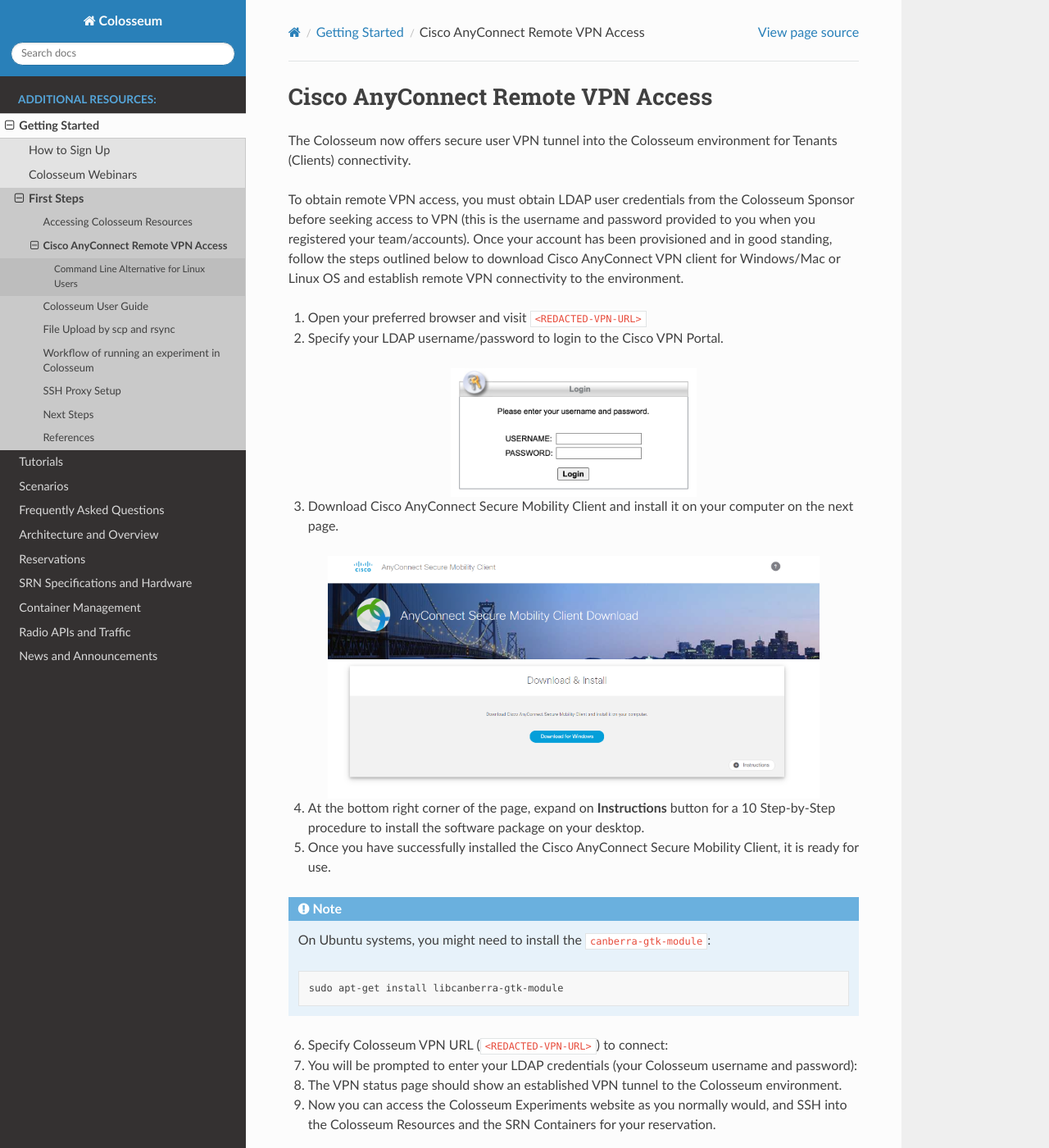
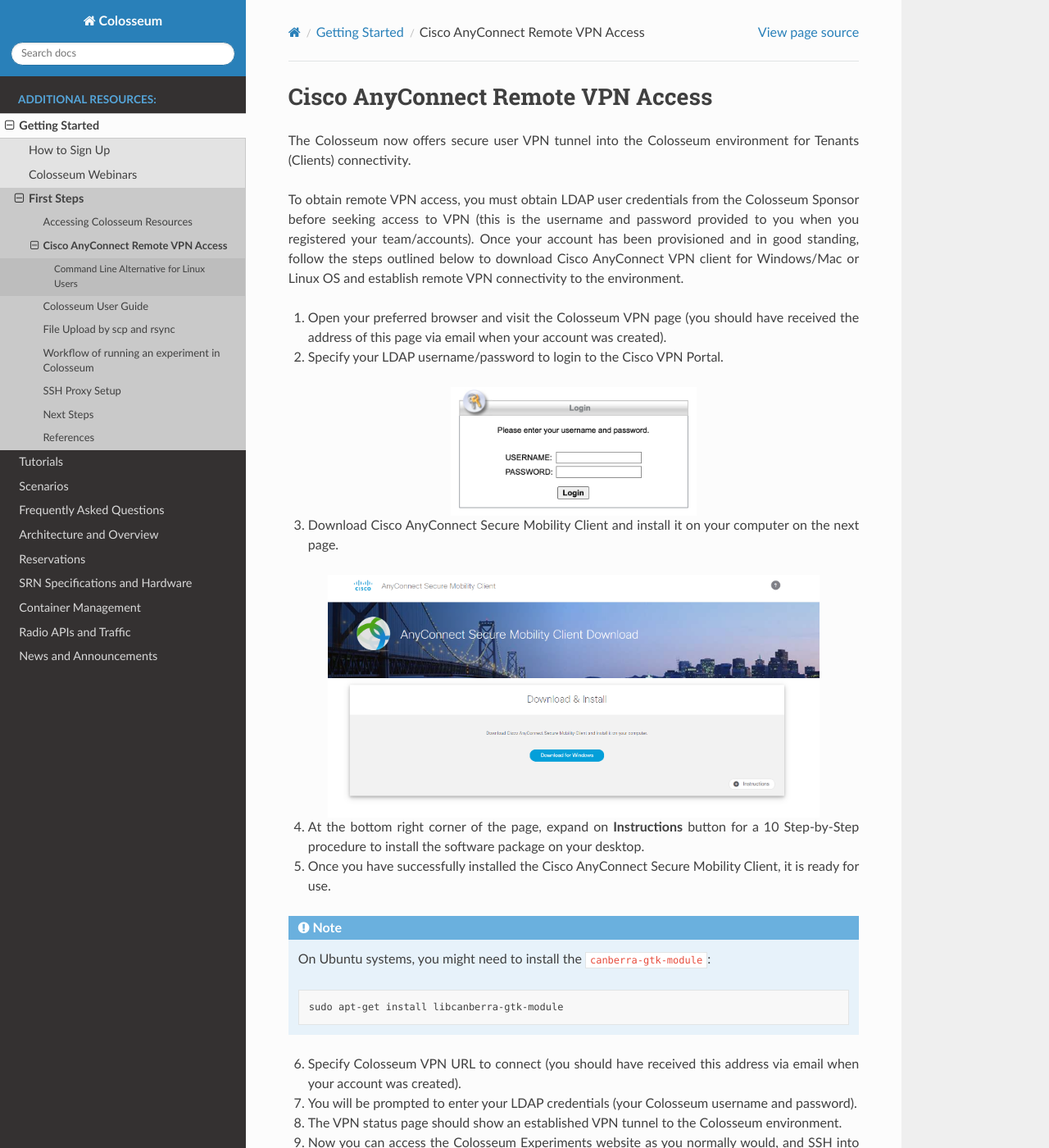
Before and after one commit to colosseum-wiot/user-documentation, a Sphinx documentation site: the page built from docs/source/getting_started/cisco_anyconnect_remote_vpn_access.rst, in a window 1280 px wide and 1400 px high. Shown: the whole window at 82% size. Built offline with Sphinx 7.4.7 and the Read the Docs theme 3.1.0, drawn with Linux system fonts in a browser that asks for light colours; some of the changed text lies outside the part shown.

Commit message:
Justified text. VPN page (#8)

```diff
--- a/docs/source/_static/custom.css
+++ b/docs/source/_static/custom.css
@@ -9,3 +9,7 @@
     margin: 0;
     flex: 0 1 auto;
 }
+
+section p {
+  text-align: justify;
+}
--- a/docs/source/getting_started/cisco_anyconnect_remote_vpn_access.rst
+++ b/docs/source/getting_started/cisco_anyconnect_remote_vpn_access.rst
@@ -5,7 +5,7 @@
 
 To obtain remote VPN access, you must obtain LDAP user credentials from the Colosseum Sponsor before seeking access to VPN (this is the username and password provided to you when you registered your team/accounts). Once your account has been provisioned and in good standing, follow the steps outlined below to download Cisco AnyConnect VPN client for Windows/Mac or Linux OS and establish remote VPN connectivity to the environment.
 
-1. Open your preferred browser and visit ``<REDACTED-VPN-URL>``
+1. Open your preferred browser and visit the Colosseum VPN page (you should have received the address of this page via email when your account was created).
 2. Specify your LDAP username/password to login to the Cisco VPN Portal.
 
 .. figure:: /_static/resources/getting_started/vpn/vpn_prompt.png
@@ -31,8 +31,8 @@
 
       sudo apt-get install libcanberra-gtk-module
 
-6. Specify Colosseum VPN URL (``<REDACTED-VPN-URL>``) to connect:
-7. You will be prompted to enter your LDAP credentials (your Colosseum username and password):
+6. Specify Colosseum VPN URL to connect (you should have received this address via email when your account was created).
+7. You will be prompted to enter your LDAP credentials (your Colosseum username and password).
 8. The VPN status page should show an established VPN tunnel to the Colosseum environment.
 9. Now you can access the Colosseum Experiments website as you normally would, and SSH into the Colosseum Resources and the SRN Containers for your reservation.
 
@@ -43,7 +43,7 @@
 
 .. code-block:: bash
 
-   openconnect <VPN-URL> --useragent=AnyConnect --user=
+   openconnect <colosseum-vpn-address> --useragent=AnyConnect --user=<your-colosseum-username>
 
 If you decide to use the command line, please make sure that the VPN route is not the default route in the system and is not in conflict with other links (e.g., WiFi or ethernet connection).
 
```
